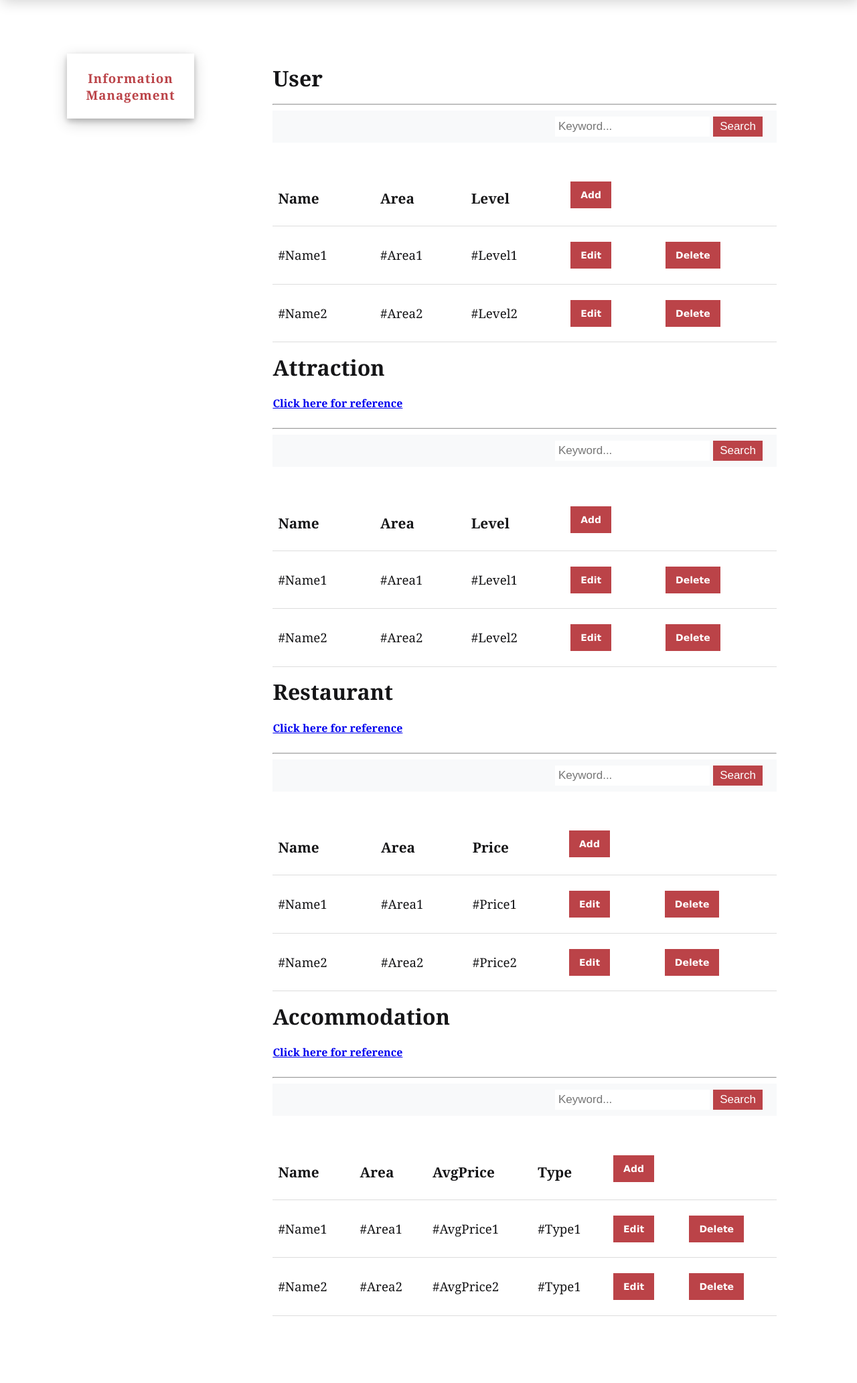
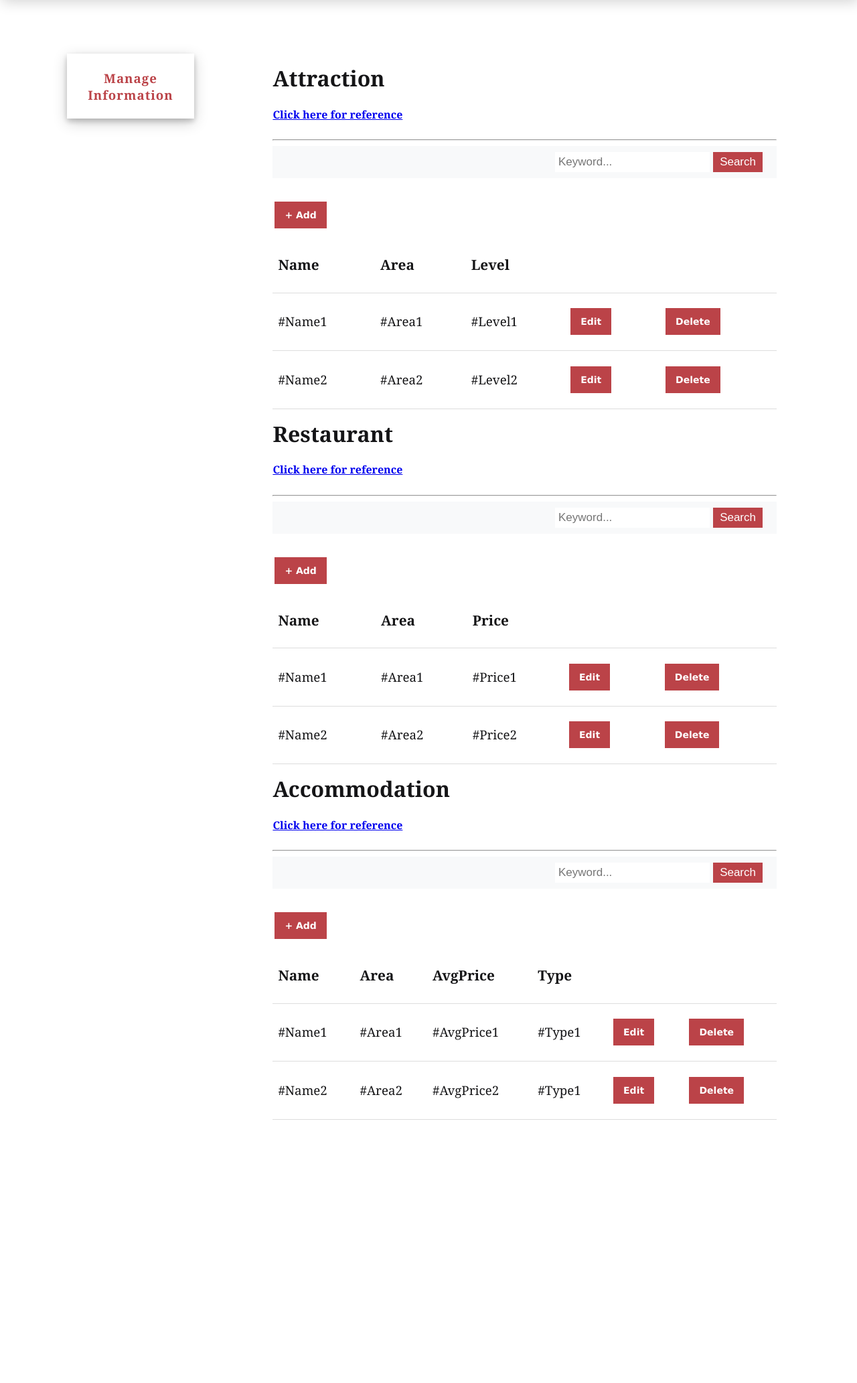
Before and after one commit to Ddsluke/Tourism-website, a PHP site: page /Admin.html in a window 1280 px wide. Shown: the part 70-2135 px from the top of the page at 67% size. After the commit the page ends 1742 px from the top, so only its background shows below. Run offline with PHP 8.4, Linux system fonts and the light colour scheme.

Commit message:
Revert "Small changes"
This reverts commit a065dc492c4df7e10cdea836e069c0a799af9523.

```diff
--- a/Html/Admin.html
+++ b/Html/Admin.html
@@ -36,41 +36,9 @@ Author: Code Apes.
 <div class="wrapper">
   <main class="container">
 	  <div class="sidebar">
-	    <h3 style="font-weight:bolder;">Information Management</h3><!-- To be added later-->
+	    <h3 style="font-weight:bolder;">Manage Information</h3><!-- To be added later-->
 	  </div>
     <div class="content">
-			<h1>User</h1><hr>
-			<div class="searchbar">
-				<div class="search-container">
-				<form action="/action_page#.php">
-					<input type="text" placeholder="Keyword..." name="search">
-					<button type="submit">Search</button>
-				</form>
-				</div>
-			</div><br>
-			<table>
-			  <tr>
-				<td><h2>Name</h2></td>
-				<td><h2>Area</h2></td>
-				<td><h2>Level</h2></td>
-				<td><div class="button"><a href="admin_addAttr.php" target="_blank" class="btn btn-small">Add</a></div></td><td></td>
-			  </tr>
-			  <tr>
-				<td><h3>#Name1</h3></td>
-				<td><h3>#Area1</h3></td>
-				<td><h3>#Level1</h3></td>
-				<td id="Edit1"><div class="button btn btn-small" onclick="EditAge()">Edit</div></td>
-				<td id="Delete1"><div class="button btn btn-small" onclick="DeleteAge()">Delete</div></td>
-			  </tr>
-			  <tr>
-			    <td><h3>#Name2</h3></td>
-				<td><h3>#Area2</h3></td>
-				<td><h3>#Level2</h3></td>
-				<td id="Edit2"><div class="button btn btn-small" onclick="EditAge()">Edit</div></td>
-				<td id="Delete2"><div class="button btn btn-small" onclick="DeleteAge()">Delete</div></td>
-			  </tr>
-			</table>
-
 			<h1>Attraction</h1><a href="attraction.php"><h4>Click here for reference</h4></a><hr>
 			<div class="searchbar">
 				<div class="search-container">
@@ -80,12 +48,13 @@ Author: Code Apes.
 				</form>
 				</div>
 			</div><br>
+			<div class="button"><a href="admin_addAttr.php" target="_blank" class="btn btn-small">+ Add</a></div>
 			<table>
 			  <tr>
 				<td><h2>Name</h2></td>
 				<td><h2>Area</h2></td>
 				<td><h2>Level</h2></td>
-				<td><div class="button"><a href="admin_addAttr.php" target="_blank" class="btn btn-small">Add</a></div></td><td></td>
+				<td></td><td></td>
 			  </tr>
 			  <tr>
 				<td><h3>#Name1</h3></td>
@@ -111,12 +80,13 @@ Author: Code Apes.
 				</form>
 				</div>
 			</div><br>
+			<div class="button"><a href="admin_addRest.php" target="_blank" class="btn btn-small">+ Add</a></div>
 			<table>
 			  <tr>
 				<td><h2>Name</h2></td>
 				<td><h2>Area</h2></td>
 				<td><h2>Price</h2></td>
-				<td><div class="button"><a href="admin_addAttr.php" target="_blank" class="btn btn-small">Add</a></div></td><td></td>
+				<td></td><td></td>
 			  </tr>
 			  <tr>
 				<td><h3>#Name1</h3></td>
@@ -142,13 +112,14 @@ Author: Code Apes.
 				</form>
 				</div>
 			</div><br>
+			<div class="button"><a href="admin_addAcco.php" target="_blank" class="btn btn-small">+ Add</a></div>
 			<table>
 			  <tr>
 				<td><h2>Name</h2></td>
 				<td><h2>Area</h2></td>
 				<td><h2>AvgPrice</h2></td>
 				<td><h2>Type</h2></td>
-				<td><div class="button"><a href="admin_addAttr.php" target="_blank" class="btn btn-small">Add</a></div></td><td></td>
+				<td></td><td></td>
 			  </tr>
 			  <tr>
 				<td><h3>#Name1</h3></td>
```
Also changed, not shown: Html/accommodation.php (+19 -5 lines), Html/attraction.php (+16 -3 lines).
